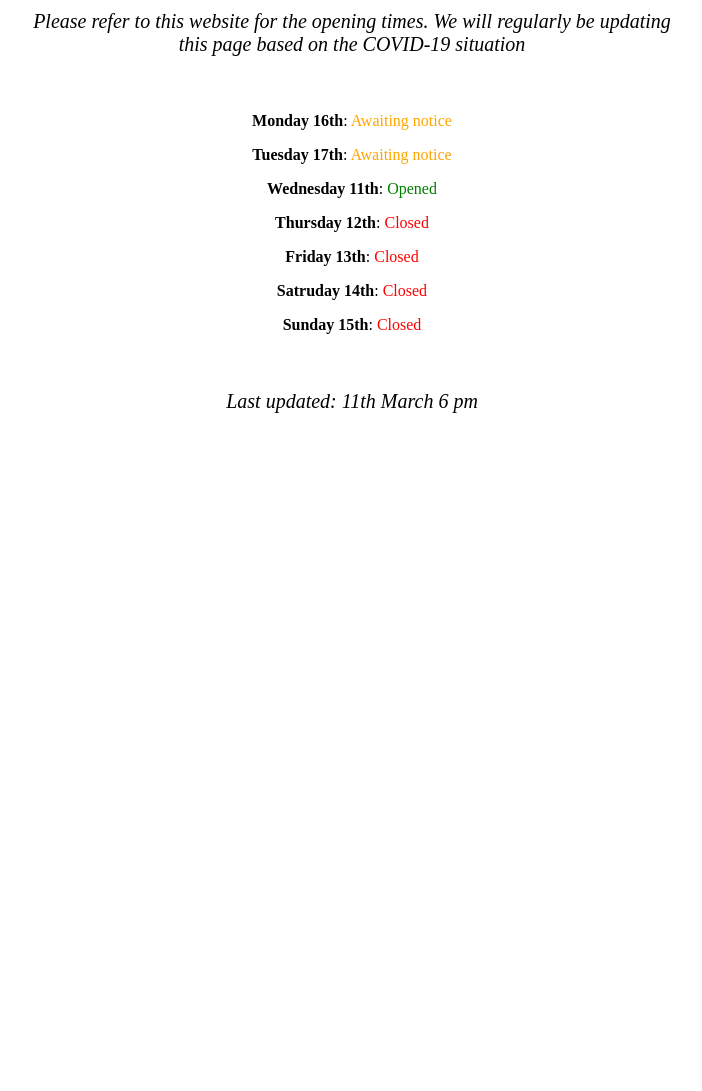
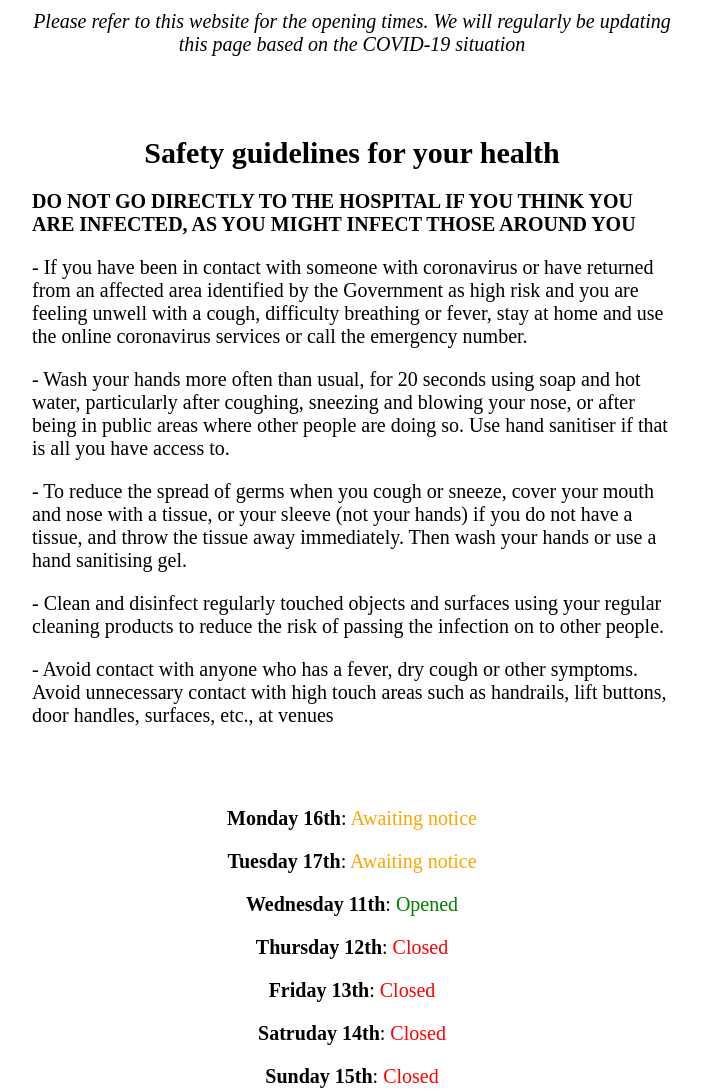
Before and after one commit to pineappleRevo/pineappleRevo.github.io, a plain HTML site: page index.html in a window 1280 px wide. Shown: the part 360-1451 px from the top of the page, without its empty margins (288-990 px from the left). Before the commit the page ends 800 px from the top, so only its background shows below. Drawn offline with Linux system fonts and the light colour scheme.

Commit message:
Update index.html

```diff
--- a/index.html
+++ b/index.html
@@ -13,7 +13,23 @@
 	<div alt="reference" style="padding-top: 40px; font-size: 20; width: 100%">
 		<i>Please refer to this website for the opening times. We will regularly be updating this page based on the COVID-19 situation</i>
 	</div>
-	<div alt="situation" style="padding-top: 40px">
+	<div alt="safety" style="padding-top: 80px; font-size: 30; width: 100%">
+		<b>Safety guidelines for your health</b>
+	</div>
+	<div alt="guidelines" style="padding-top: 20px; font-size: 20; width: 100%; text-align: left">
+		<b>DO NOT GO DIRECTLY TO THE HOSPITAL IF YOU THINK YOU ARE INFECTED, AS YOU MIGHT INFECT THOSE AROUND YOU</b>
+		<p></p>
+		<p>- If you have been in contact with someone with coronavirus or have returned from an affected area identified by the Government as high risk and you are feeling unwell with a cough, difficulty breathing or fever, stay at home and use the online coronavirus services or call the emergency number.</p>
+
+		<p>- Wash your hands more often than usual, for 20 seconds using soap and hot water, particularly after coughing, sneezing and blowing your nose, or after being in public areas where other people are doing so. Use hand sanitiser if that is all you have access to.</p>
+
+		<p>- To reduce the spread of germs when you cough or sneeze, cover your mouth and nose with a tissue, or your sleeve (not your hands) if you do not have a tissue, and throw the tissue away immediately. Then wash your hands or use a hand sanitising gel.</p>
+
+		<p>- Clean and disinfect regularly touched objects and surfaces using your regular cleaning products to reduce the risk of passing the infection on to other people.</p>
+
+		<p>- Avoid contact with anyone who has a fever, dry cough or other symptoms. Avoid unnecessary contact with high touch areas such as handrails, lift buttons, door handles, surfaces, etc., at venues</p>
+	</div>
+	<div alt="situation" style="padding-top: 40px; font-size: 20px">
 		<p><b>Monday 16th</b>: 		<font color="orange">Awaiting notice</font></p>
 		<p><b>Tuesday 17th</b>: 	<font color="orange">Awaiting notice</font></p>
 		<p><b>Wednesday 11th</b>: 	<font color="green">Opened</font></p>
@@ -23,7 +39,7 @@
 		<p><b>Sunday 15th</b>: 		<font color="red">Closed</font></p>
 	</div>
 	<div alt="update" style="padding-top: 40px; font-size: 20; width: 100%">
-		<i>Last updated: 11th March 6 pm</i>
+		<i>Last updated: 11th March 9 pm</i>
 	</div>
 </body>
 </html>
```
